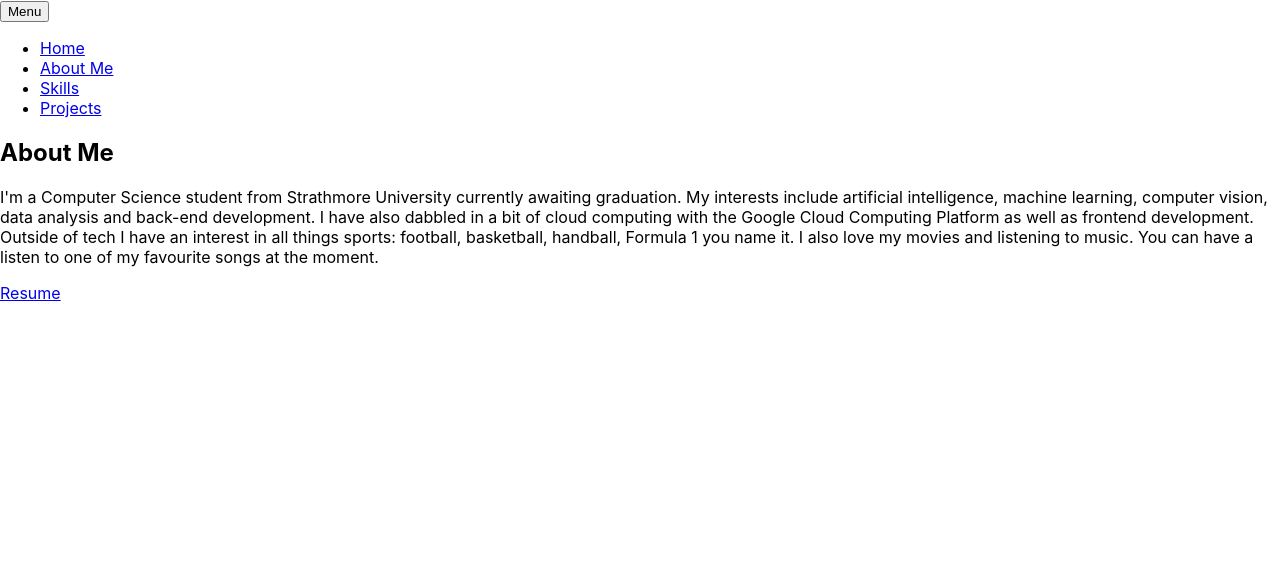
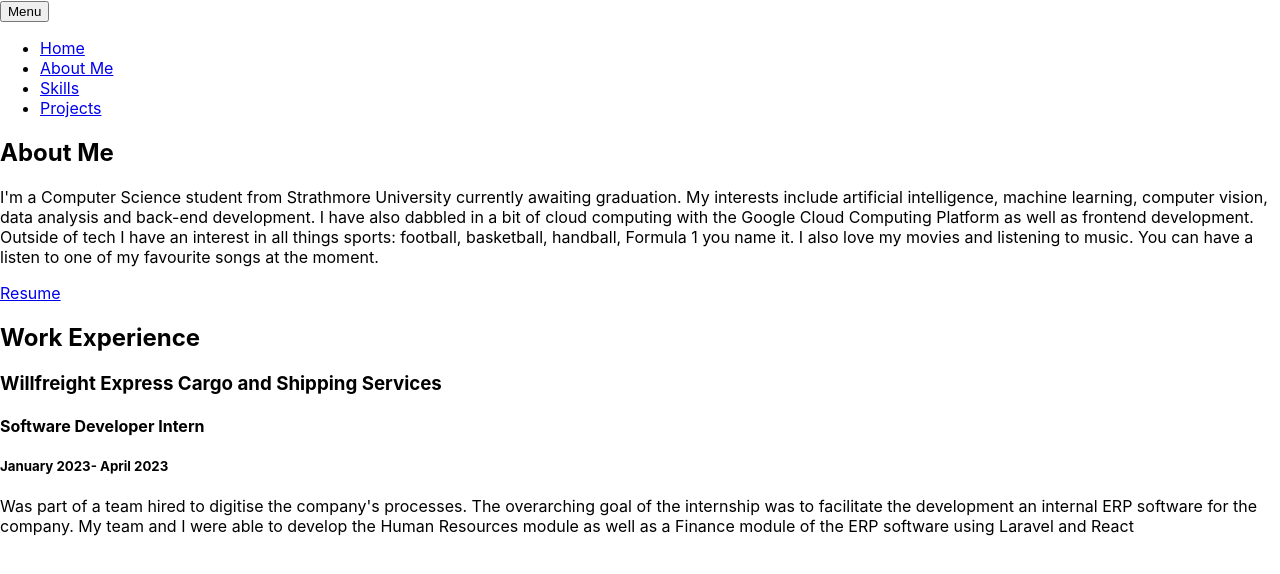
Before and after one commit to Gethol/react-portfolio, a React (Create React App) app: page / in a window 1280 px wide. Shown: the top 574 px of the page. Built offline with nearby package versions, Linux system fonts and the light colour scheme.

Commit message:
feat: add work experience section

```diff
--- a/src/App.js
+++ b/src/App.js
@@ -4,6 +4,7 @@ import './components/Navigation.jsx'
 import Navigation from './components/Navigation';
 import Hero from './components/Hero.jsx'
 import AboutUs from './components/AboutUs.jsx';
+import Experience from './components/Experience.jsx';
 
 function Navbar(){
 
@@ -17,6 +18,7 @@ function App() {
     <>
       <Navigation />
       <AboutUs />
+      <Experience />
     </>
 
   );
--- /dev/null
+++ b/src/components/Experience.jsx
@@ -0,0 +1,17 @@
+export default function Experience() {
+    return (
+        <section class="grid section-wrapper">
+		<h2>Work Experience</h2>
+		<div class="project-card">
+			<h3>Willfreight Express Cargo and Shipping Services</h3>
+			<h4>Software Developer Intern</h4>
+			<h5>January 2023- April 2023</h5>
+			<p>
+				Was part of a team hired to digitise the company's processes. The overarching goal of the internship was to facilitate the development an
+				internal ERP software for the company. My team and I were able to develop the Human Resources module as well as a Finance module of the ERP software using Laravel and React
+			</p>
+		</div>
+
+	</section>
+    );
+}
```
